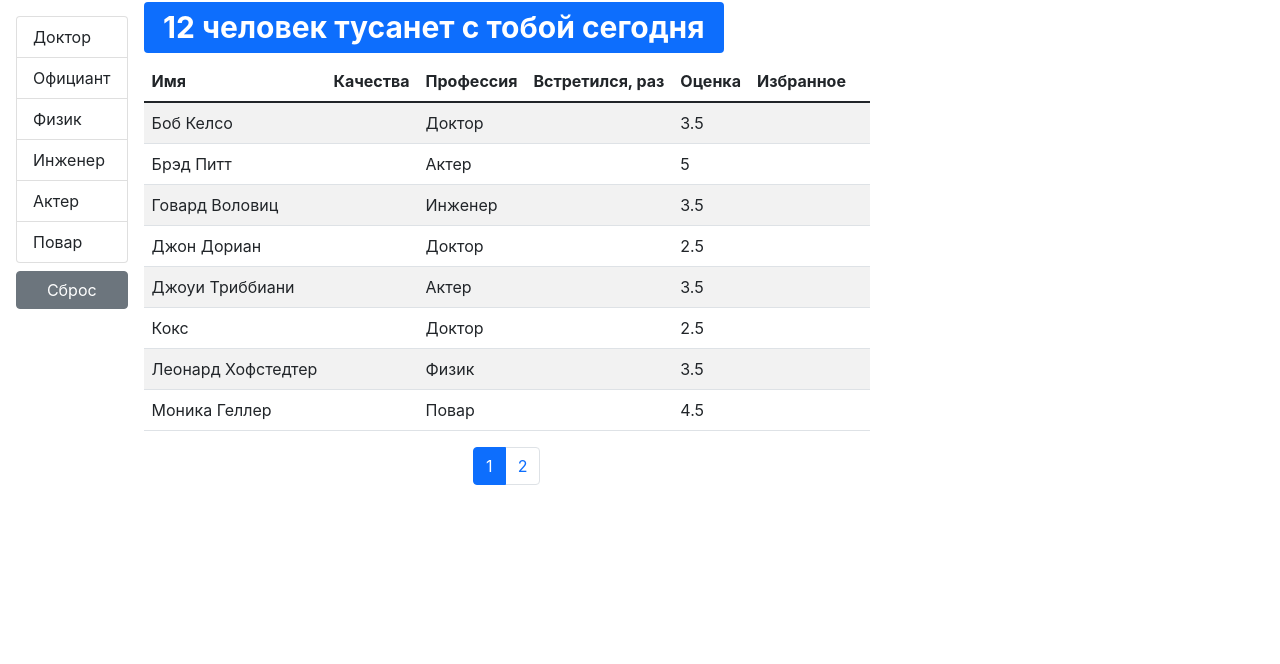
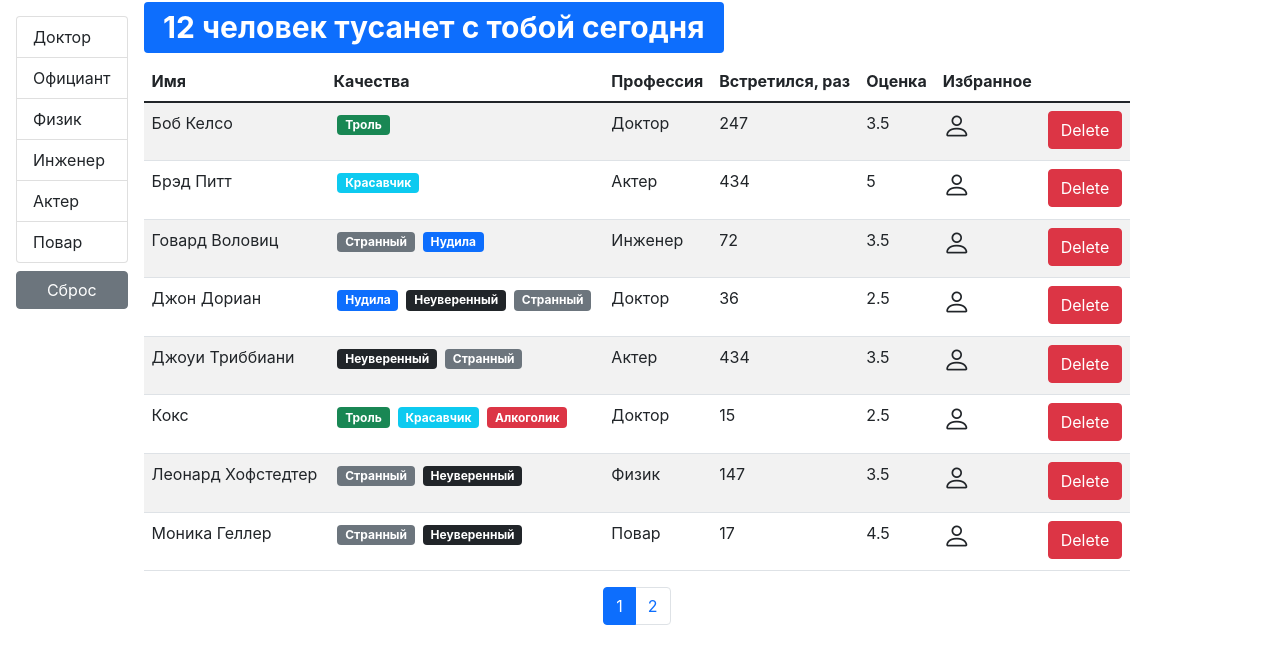
Before and after one commit to YuriyMtrofanov/Fast-company, a React (Create React App) app in the folder fast-company/: page /users in a window 1280 px wide. Shown: the top 664 px of the page. Built offline with nearby package versions, Linux system fonts and the light colour scheme.

Commit message:
Bookmark and Delete button are added into UsersTable

```diff
--- a/fast-company/src/App.js
+++ b/fast-company/src/App.js
@@ -16,7 +16,7 @@ export function App() {
         // console.log(userId);
         const usersListBM = usersList.map((user) => {
             if (user._id === userId) {
-                user.bookmark = !user.bookmark;
+                return { ...user, bookmark: !user.bookmark };
             }
             return user;
         });
--- a/fast-company/src/api/fake.api/professions.api.js
+++ b/fast-company/src/api/fake.api/professions.api.js
@@ -21,7 +21,7 @@ function fetchAll() {
         setTimeout(() => {
             // resolve(professionsObject);
             resolve(professions);
-        }, 2000);
+        }, 1000);
     });
 };
 
--- a/fast-company/src/api/fake.api/user.api.js
+++ b/fast-company/src/api/fake.api/user.api.js
@@ -149,7 +149,7 @@ const fetchAll = () => {
     return new Promise((resolve) => {
         window.setTimeout(function () {
             resolve(users);
-        }, 2000);
+        }, 1000);
     });
 };
 
--- a/fast-company/src/components/bookmark.jsx
+++ b/fast-company/src/components/bookmark.jsx
@@ -10,7 +10,7 @@ export const BookMark = ({ status, ...rest }) => {
 };
 
 BookMark.propTypes = {
-    status: PropTypes.bool.isRequired
+    status: PropTypes.bool
 };
 
 // Моё старое решение:
--- /dev/null
+++ b/fast-company/src/components/qualitiesList.jsx
@@ -0,0 +1,17 @@
+import React from "react";
+import { Qualitie } from "./qualitie";
+import PropTypes from "prop-types";
+
+export const QualitiesList = ({ qualities }) => {
+    return (
+        <>
+            {qualities.map((qualitie) => (
+                <Qualitie key = { qualitie._id } { ...qualitie } />
+            ))}
+        </>
+    );
+};
+
+QualitiesList.propTypes = {
+    qualities: PropTypes.array
+};
--- a/fast-company/src/components/tableBody.jsx
+++ b/fast-company/src/components/tableBody.jsx
@@ -4,12 +4,24 @@ import _ from "lodash";
 
 export const TableBody = ({ data, columns }) => {
     const renderContent = (item, column) => {
+        // При отрисовке таблицы мы обрабатываем как текстовый контент,
+        // так и отображаем кнопки и закладки, которые являются компонентами.
+        // Для начала проверим нашу строку на наличие компонентов в колонке
         if (columns[column].component) {
             const component = columns[column].component;
-            if (component === "function") {
+            // Во вторую очередь проверим какой тип данных мы получаем в этом поле
+            // Если нам нужно отрисовать компонент, то мы вызываем функцию,
+            // Но также у нас может быть и строковый тип данных, поэтому выполним
+            // вторую проверку на тип данных
+            // Так как мы отображаем два вида данных в строке: функцию (которая вызывает компонент "Bookmark", или )
+            if (typeof component === "function") {
+                // Если поле с ключем "component" существует и это функция, то мы вызываем эту функцию и передаем в
+                // нее "item" в данном случае = "user" (доступ к которому так необходим уровнем выше для отрисовки коп-та)
                 return component(item);
+                // В противном случае возвращаем "component" как строку
             } return component;
         } else {
+            // Если же поля "component" не существует, то выводим статические данные из объекта "user".
             return _.get(item, columns[column].iter);
         }
         /* Проверка: Если в столбце есть component (кнопка или закладка),
--- a/fast-company/src/components/usersTable.jsx
+++ b/fast-company/src/components/usersTable.jsx
@@ -3,30 +3,68 @@ import PropTypes from "prop-types";
 // import { User } from "./user";
 import { TableHeader } from "./tableHeader";
 import { TableBody } from "./tableBody";
+import { BookMark } from "./bookmark";
+import { QualitiesList } from "./qualitiesList";
 
-export const UsersTable = ({ users, onSort, selectedSort, ...rest }) => {
+export const UsersTable = ({
+    users,
+    onSort,
+    selectedSort,
+    onBookMark,
+    onDelete,
+    ...rest
+}) => {
+    // Объект, являющийся шаблоном назметки таблици. "iter" - это ключ объекта с
+    // исходными данными "user", а "name" - это название столбца с данными
     const columns = {
         name: { iter: "name", name: "Имя" },
-        qualities: { name: "Качества" },
+        qualities: {
+            name: "Качества",
+            // component: "qualities"
+            component: (user) => (
+                <QualitiesList {...{ qualities: user.qualities }} />
+                // Либо более упрощенная запись:
+                // <QualitiesList qualities = { user.qualities }/>
+            )
+        },
         profession: { iter: "profession.name", name: "Профессия" },
-        comletedMeetings: { iter: "comletedMeetings", name: "Встретился, раз" },
+        completedMeetings: { iter: "completedMeetings", name: "Встретился, раз" },
         rate: { iter: "rate", name: "Оценка" },
-        bookmark: { iter: "bookmark", name: "Избранное" },
-        delete: {}
+        bookmark: {
+            iter: "bookmark",
+            name: "Избранное",
+            // Т.к. для реализации закладок требуется доступ к "user", который
+            // мы получаем на более низком уровне путем перебора "users", то вызов
+            // компонента на уровень выше мы реализуем через функцию, аргументом котоорой
+            // будет "user", получаемый ниже уровнем и передаваемый в "component(item)"
+            // (в теле функции "renderContent()") объекта columns.
+            // ВАЖНО! Здесь мы не выполняем функцию, а возвращаем компонент, поэтому
+            // используем не {}, а ()
+            component: (user) => (
+                <BookMark
+                    status = { user.bookmark }
+                    onClick = {() => onBookMark(user._id)}
+                    {...{ role: "button" }}
+                />
+            )
+        },
+        delete: {
+            // По аналогии через функцию реализум кнопку "Delete"
+            component: (user) => (
+                <button
+                    type="button"
+                    className="btn btn-danger"
+                    onClick={() => onDelete(user._id)}
+                >
+                    Delete
+                </button>
+            )
+        }
     };
     return (
         <table className="table table-striped">
             <TableHeader { ...{ onSort, selectedSort, columns }}/>
             <TableBody { ...{ data: users, columns } }/>
-            {/* <tbody>
-                {users.map((user) => (
-                    <User
-                        key={user._id}
-                        {...user}
-                        {...rest}
-                    />
-                ))}
-            </tbody> */}
         </table>
     );
 };
@@ -34,5 +72,7 @@ export const UsersTable = ({ users, onSort, selectedSort, ...rest }) => {
 UsersTable.propTypes = {
     users: PropTypes.array.isRequired,
     onSort: PropTypes.func.isRequired,
-    selectedSort: PropTypes.object.isRequired
+    selectedSort: PropTypes.object.isRequired,
+    onBookMark: PropTypes.func.isRequired,
+    onDelete: PropTypes.func.isRequired
 };
```
